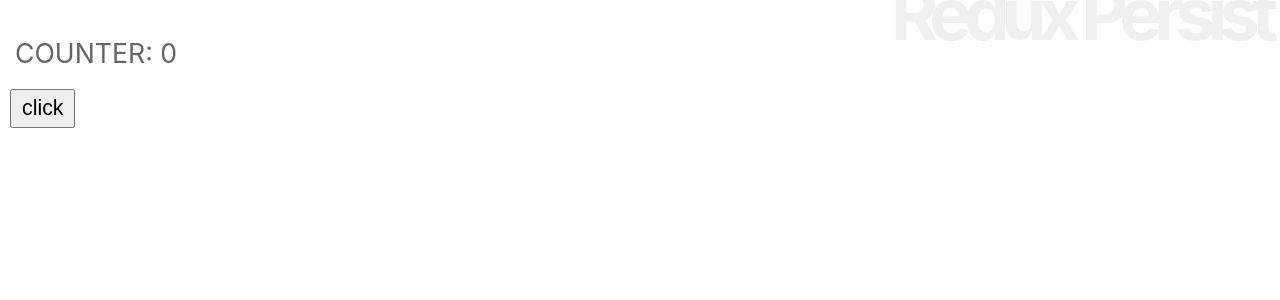
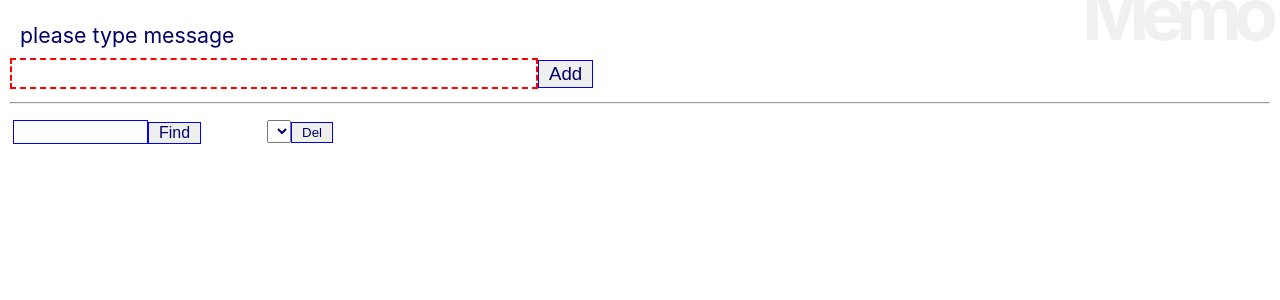
Before and after one commit to jackkitte/React_Next_Beginner, a React (Create React App) app: page / in a window 1280 px wide. Shown: the top 300 px of the page. Built offline with nearby package versions, Linux system fonts and the light colour scheme.

Commit message:
メモアプリの永続化

```diff
--- a/src/App.js
+++ b/src/App.js
@@ -1,8 +1,15 @@
 import React, { Component } from 'react';
 import { connect } from 'react-redux';
 import './App.css';
+import Memo from './memo/Memo';
+import AddForm from './memo/AddForm';
+import FindForm from './memo/FindForm';
+import DelForm from './memo/DelForm';
 
 class App extends Component {
+  td = {
+    width: "250px"
+  }
 
   constructor(props) {
     super(props);
@@ -11,63 +18,17 @@ class App extends Component {
   render() {
     return (
       <div>
-        <h1>Redux Persist</h1>
-        <Message />
-        <Button />
+        <h1>Memo</h1>
+        <AddForm />
+        <hr />
+        <table><tbody><tr>
+          <td style={this.td}><FindForm /></td>
+          <td style={this.td}><DelForm /></td>
+        </tr></tbody></table>
+        <Memo />
       </div>
     );
   }
 }
 
-App = connect()(App);
-
-class Message extends Component {
-  style = {
-    fontSize: "20pt",
-    padding: "20px 5px"
-  }
-
-  render() {
-    return (
-      <p style={this.style}>
-        {this.props.message}: {this.props.counter}
-      </p>
-    );
-  }
-}
-
-Message = connect((state) => state)(Message);
-
-class Button extends Component {
-  style = {
-    fontSize: "16pt",
-    padding: "5px 10px"
-  }
-
-  constructor(props) {
-    super(props);
-    this.doAction = this.doAction.bind(this);
-  }
-
-  doAction(e) {
-    if (e.shiftKey) {
-      this.props.dispatch({type: 'DECREMENT'});
-    } else if (e.ctrlKey) {
-      this.props.dispatch({type: 'RESET'});
-    } else {
-      this.props.dispatch({type: 'INCREMENT'});
-    }
-  }
-
-  render() {
-    return (
-      <button style={this.style} onClick={this.doAction}>
-        click
-      </button>
-    );
-  }
-}
-
-Button = connect()(Button);
-
-export default App;
+export default connect()(App);
--- a/src/index.js
+++ b/src/index.js
@@ -7,48 +7,22 @@ import storage from 'redux-persist/lib/storage';
 import { PersistGate } from 'redux-persist/integration/react';
 import './index.css';
 import App from './App';
+import MemoStore, { memoReducer } from './memo/Store';
 import * as serviceWorker from './serviceWorker';
 
-let state_value = {
-  counter: 0,
-  message: "COUNTER"
-}
+const persistConfig = {
+  key: 'memo',
+  storage,
+};
 
-function counter(state = state_value, action) {
-  switch (action.type) {
-    case 'INCREMENT':
-      return {
-        counter: state.counter + 1,
-        message: 'INCREMENT'
-      };
-    case 'DECREMENT':
-      return {
-        counter: state.counter - 1,
-        message: 'DECREMENT'
-      };
-    case 'RESET':
-      return {
-        counter: 0,
-        message: 'RESET'
-      };
-    default:
-      return state;
-  }
-}
+const persistedReducer = persistReducer(persistConfig, memoReducer);
 
-const persistConfig = {
-  key: 'root',
-  storage,
-}
-
-const persistedReducer = persistReducer(persistConfig, counter)
-
-let store = createStore(persistedReducer)
-let pastore = persistStore(store)
+let store = createStore(persistedReducer);
+let persistor = persistStore(store);
 
 ReactDOM.render(
   <Provider store={store}>
-    <PersistGate loading={<p>loading...</p>} persistor={pastore}>
+    <PersistGate loading={<p>loading...</p>} persistor={persistor}>
       <App />
     </PersistGate>
   </Provider>,
@@ -59,3 +33,5 @@ ReactDOM.render(
 // unregister() to register() below. Note this comes with some pitfalls.
 // Learn more about service workers: https://bit.ly/CRA-PWA
 serviceWorker.unregister();
+
+export default persistor;
--- a/src/memo/Item.js
+++ b/src/memo/Item.js
@@ -27,13 +27,10 @@ class Item extends Component {
   }
 
   render() {
-    let d = this.props.value.created;
-    let f = d.getHours() + ':' + d.getMinutes() + ':' + d.getSeconds();
-
     return (
       <tr><th style={this.th}>No, {this.props.index}</th>
         <td style={this.td}>{this.props.value.message}</td>
-        <td style={this.date}>{f}</td>
+        <td style={this.date}>{this.props.value.created}</td>
       </tr>
     )
   }
--- a/src/memo/Store.js
+++ b/src/memo/Store.js
@@ -1,10 +1,7 @@
 import { createStore } from 'redux';
 
 const initData = {
-  data: [{
-    message: 'sample data',
-    created: new Date()
-  }],
+  data: [],
   message: 'please type message',
   mode: 'default',
   fdata: []
@@ -24,9 +21,11 @@ export function memoReducer(state = initData, action) {
 }
 
 function addReduce(state, action) {
+  let d = new Date();
+  let f = d.getHours() + ':' + d.getMinutes() + ':' + d.getSeconds();
   let data = {
     message: action.message,
-    created: new Date()
+    created: f
   };
   let newdata = state.data.slice();
   newdata.unshift(data);
```
